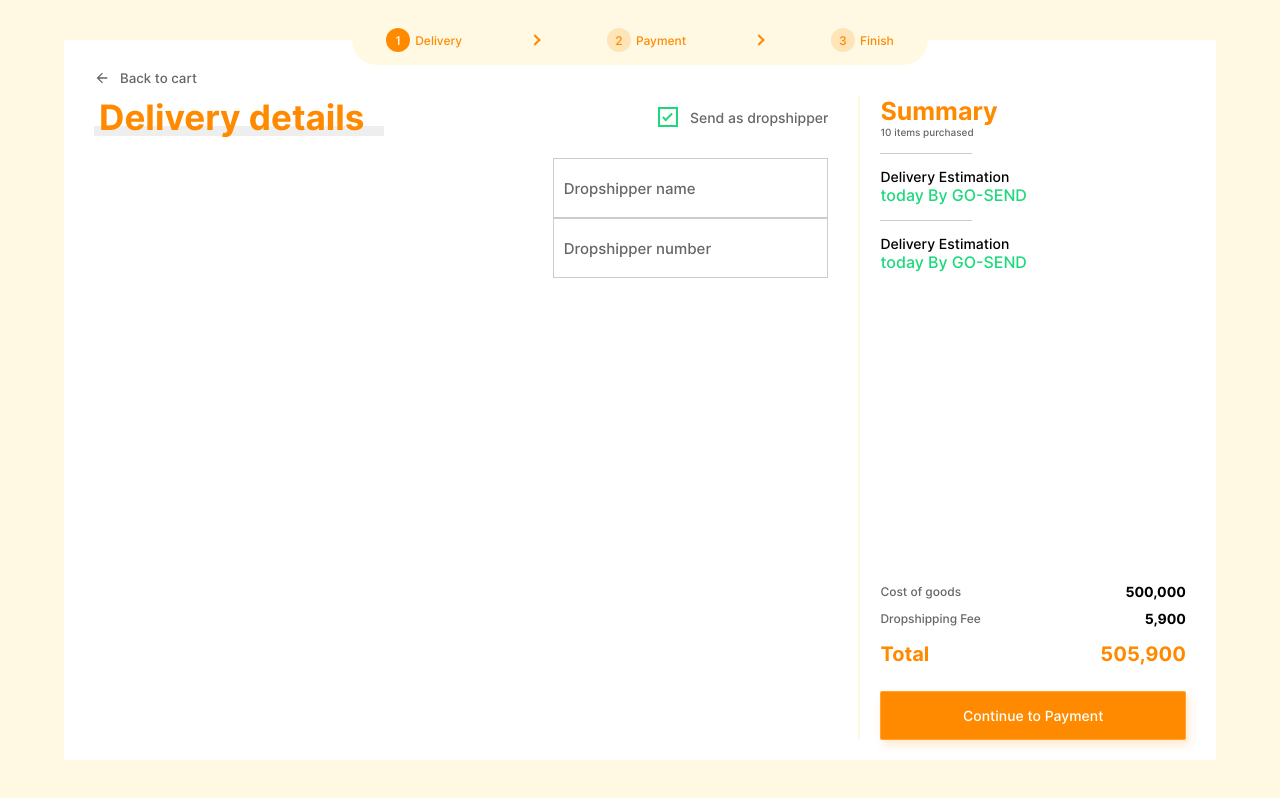
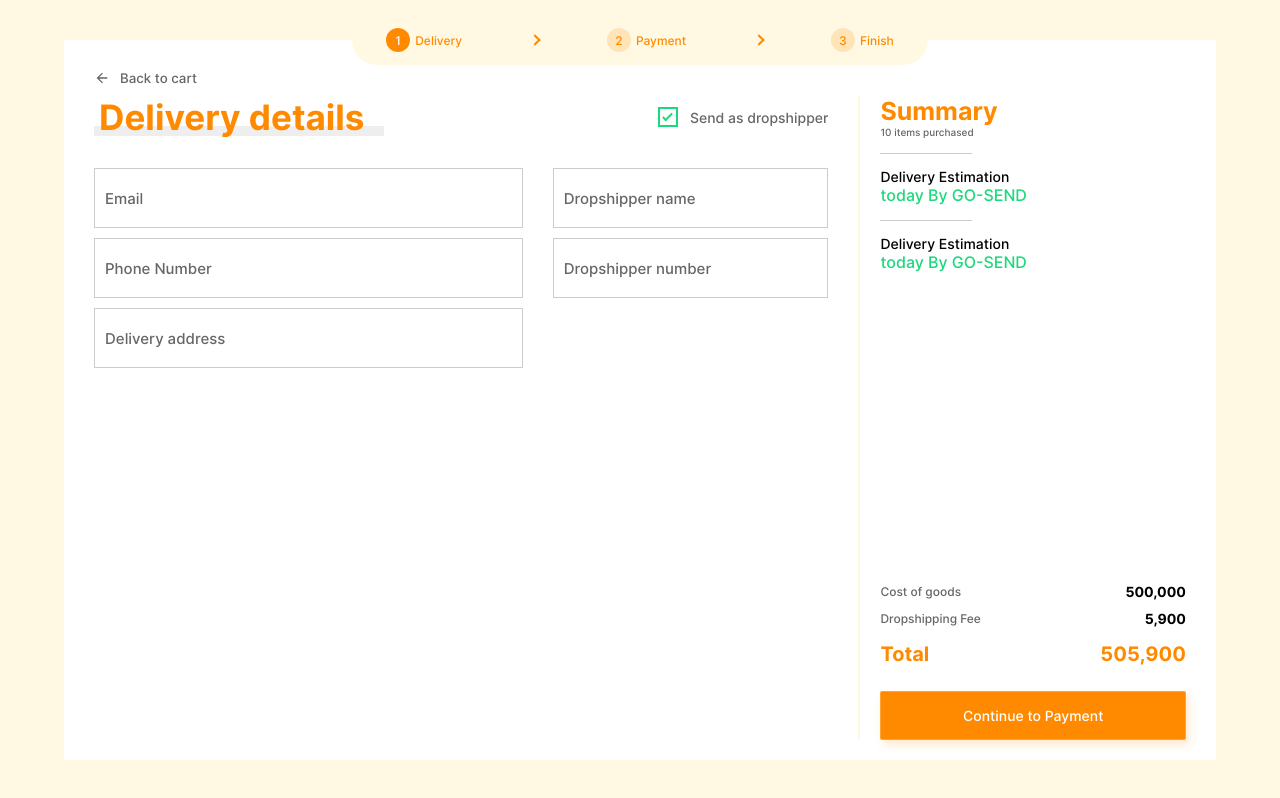
Before and after one commit to satriyawicaksana/jakmall, a Vue app: page / in a window 1280 px wide. Built offline with nearby package versions, Linux system fonts and the light colour scheme.

Commit message:
adding required field condition

```diff
--- a/src/App.vue
+++ b/src/App.vue
@@ -52,14 +52,44 @@
                 </div>
               </div>
               <div class="delivery__bot">
-                <div class="delivery__bot_left delivery__bot_child"></div>
+                <div class="delivery__bot_left delivery__bot_child">
+                  <InputBox
+                    id="Email"
+                    type="email"
+                    :disabled="!formObj.checked"
+                    @change-value="formObj.email = $event"
+                    :pattern="/^\w+([\.-]?\w+)*@\w+([\.-]?\w+)*(\.\w{2,})+$/"
+                    :dropshipperField="false"
+                    :required="false"
+                  />
+                  <InputBox
+                    id="Phone Number"
+                    type="tel"
+                    :disabled="!formObj.checked"
+                    @change-value="formObj.number = $event"
+                    :pattern="/^[-+()\d]{6,20}$/"
+                    :dropshipperField="false"
+                    :required="false"
+                  />
+                  <InputBox
+                    id="Delivery address"
+                    type="text"
+                    :disabled="!formObj.checked"
+                    @change-value="formObj.address = $event"
+                    :pattern="/[\s\S]+/"
+                    :dropshipperField="false"
+                    :required="true"
+                  />
+                </div>
                 <div class="delivery__bot_right delivery__bot_child">
                   <InputBox
                     id="Dropshipper name"
                     type="text"
                     :disabled="!formObj.checked"
                     @change-value="formObj.dropshipperName = $event"
-                    :pattern="/^\w+([\.-]?\w+)*@\w+([\.-]?\w+)*(\.\w{2,})+$/"
+                    :pattern="/[\w ]/"
+                    :dropshipperField="true"
+                    :required="false"
                   />
                   <InputBox
                     id="Dropshipper number"
@@ -67,8 +97,9 @@
                     :disabled="!formObj.checked"
                     @change-value="formObj.dropshipperNumber = $event"
                     :pattern="/^[-+()\d]{6,20}$/"
+                    :dropshipperField="true"
+                    :required="false"
                   />
-                  <!-- <InputBox v-model="formObj.dropshipperNumber" :disabled="formObj.checked" /> -->
                 </div>
               </div>
             </div>
@@ -127,6 +158,9 @@ export default {
       ],
       formObj: {
         checked: true,
+        email: "",
+        number: "",
+        address: "",
         dropshipperName: "",
         dropshipperNumber: "",
         navigationText: ["Back to cart", "Back to delivery", "Go to homepage"],
--- a/src/components/InputBox.vue
+++ b/src/components/InputBox.vue
@@ -1,14 +1,17 @@
 <template>
-  <div class="inputbox" :class="{inputvalid: isValid, inputinvalid: !isValid && isFilled}">
+  <div
+    class="inputbox"
+    :class="{inputvalid: isValid, inputinvalid: !isValid && (isFilled || (isEntered && required))}"
+  >
     <input
       :id="id"
       :type="type"
       v-model="newValue"
-      @input="checkValidation"
-      :disabled="disabled"
-      :class="{inputfilled: isFilled && !disabled}"
+      @focusout="checkValidation"
+      :disabled="disabled && dropshipperField"
+      :class="{inputfilled: isFilled && (!disabled || !dropshipperField)}"
     />
-    <label :for="id" :class="{labelfilled: isFilled && !disabled }">{{id}}</label>
+    <label :for="id" :class="{labelfilled: isFilled && (!disabled || !dropshipperField) }">{{id}}</label>
     <div class="icon">
       <svg
         class="green hide"
@@ -23,7 +26,7 @@
       </svg>
       <svg
         class="orange hide"
-        :class="{displayed: !isValid && isFilled}"
+        :class="{displayed: !isValid && (isFilled || (isEntered && required))}"
         @click="resetField"
         xmlns="http://www.w3.org/2000/svg"
         height="24"
@@ -42,25 +45,28 @@
 <script>
 export default {
   name: "InputBox",
-  props: ["id", "type", "disabled", "pattern"],
+  props: ["id", "type", "disabled", "pattern", "dropshipperField", "required"],
   data: function() {
     return {
       newValue: "",
       isValid: null,
-      isFilled: false
+      isFilled: false,
+      isEntered: false
     };
   },
   watch: {
     disabled: function() {
-      this.resetField();
+      this.dropshipperField ? this.resetField() : "";
     }
   },
   methods: {
     checkValidation: function() {
+      this.isEntered = true;
       this.newValue.length ? (this.isFilled = true) : (this.isFilled = false);
       this.pattern.test(this.newValue)
         ? (this.isValid = true)
         : (this.isValid = false);
+      console.log(this.required);
       this.$emit("change-value", this.newValue);
     },
     resetField: function() {
@@ -86,6 +92,7 @@ orange = #FF8A00;
   position: relative;
   height: 6rem;
   border: 1px solid grey-border;
+  margin: 1rem 0;
 }
 
 input {
```
